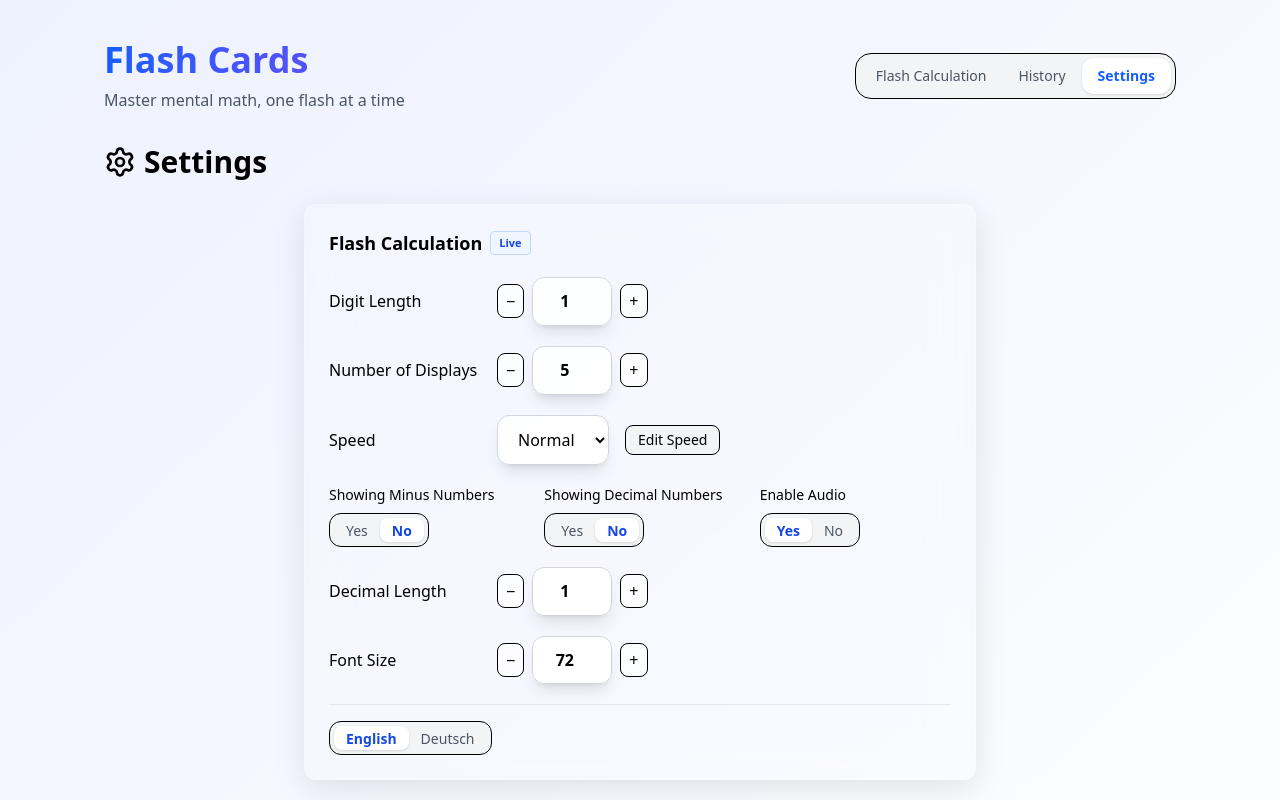
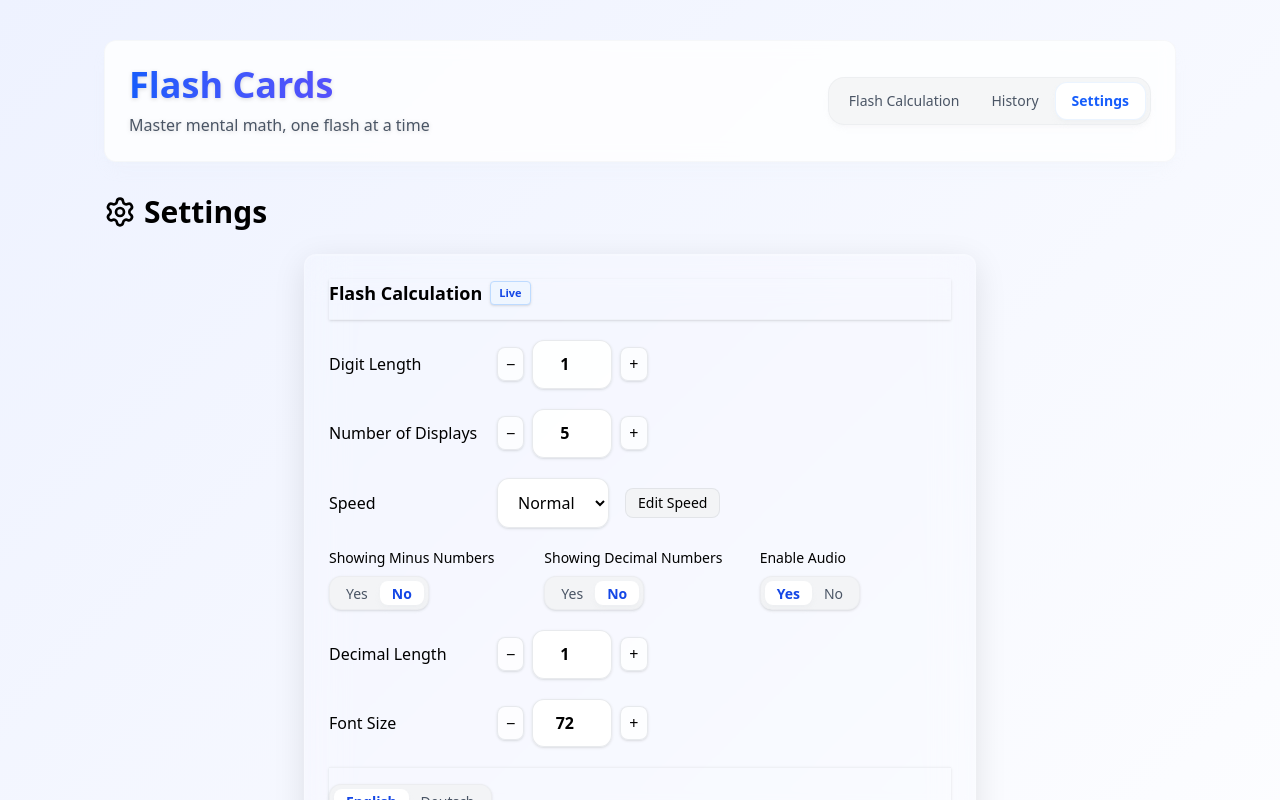
Before and after one commit to AlbertShehu/Flash-Cards, a React (Vite) app: page /app in a window 1280 px wide. Both pictures are taken after a click on the button "Settings". Shown: the top 800 px of the page. Built offline with nearby package versions, Linux system fonts and the light colour scheme.

Commit message:
Add borders and shadows to Header and Tabs components

```diff
--- a/src/components/Header.jsx
+++ b/src/components/Header.jsx
@@ -13,15 +13,15 @@ export default function Header({ tab, setTab, bgClass, children }) {
         <motion.header
           initial={{ opacity: 0, y: -20 }}
           animate={{ opacity: 1, y: 0 }}
-          className="flex flex-col sm:flex-row items-start sm:items-center justify-between gap-4 sm:gap-6"
+          className="flex flex-col sm:flex-row items-start sm:items-center justify-between gap-4 sm:gap-6 p-4 sm:p-6 rounded-xl border border-gray-200/30 shadow-lg shadow-gray-200/10 bg-white/80 backdrop-blur-sm"
         >
           <div className="flex-1">
-            <Link to="/">
-              <h1 className="text-2xl sm:text-3xl md:text-4xl font-bold bg-gradient-to-r from-blue-600 to-purple-600 bg-clip-text text-transparent">
+            <Link to="/" className="hover:scale-105 transition-transform duration-200">
+              <h1 className="text-2xl sm:text-3xl md:text-4xl font-bold bg-gradient-to-r from-blue-600 to-purple-600 bg-clip-text text-transparent drop-shadow-sm">
                 {t('common.appName')}
               </h1>
             </Link>
-            <p className="text-sm sm:text-base text-gray-600 mt-1 sm:mt-2">{t('common.tagline')}</p>
+            <p className="text-sm sm:text-base text-gray-600 mt-1 sm:mt-2 drop-shadow-sm">{t('common.tagline')}</p>
           </div>
           <div className="w-full sm:w-auto">
             <Tabs
--- a/src/components/Tabs.jsx
+++ b/src/components/Tabs.jsx
@@ -3,7 +3,7 @@ import { motion } from 'framer-motion';
 
 export default function Tabs({ value, onChange, options }) {
   return (
-    <div className="flex flex-col sm:flex-row w-full sm:w-auto rounded-2xl bg-gray-100 p-1 border gap-1 sm:gap-0">
+    <div className="flex flex-col sm:flex-row w-full sm:w-auto rounded-2xl bg-gray-100/80 p-1 border border-gray-200/50 shadow-md shadow-gray-200/20 gap-1 sm:gap-0 backdrop-blur-sm">
       {options.map((opt) => {
         const optionValue = typeof opt === 'string' ? opt : opt.value;
         const optionLabel = typeof opt === 'string' ? opt : opt.label;
@@ -14,10 +14,10 @@ export default function Tabs({ value, onChange, options }) {
             whileHover={{ scale: 1.05 }}
             whileTap={{ scale: 0.95 }}
             onClick={() => onChange(optionValue)}
-            className={`flex-1 sm:flex-none px-3 sm:px-4 py-2 rounded-xl text-xs sm:text-sm transition-all ${
+            className={`flex-1 sm:flex-none px-3 sm:px-4 py-2 rounded-xl text-xs sm:text-sm transition-all duration-200 ${
               value === optionValue
-                ? 'bg-white shadow font-semibold text-blue-600'
-                : 'text-gray-600 hover:text-gray-800'
+                ? 'bg-white shadow-md shadow-gray-200/30 font-semibold text-blue-600 border border-blue-200/30'
+                : 'text-gray-600 hover:text-gray-800 hover:bg-white/50'
             }`}
           >
             {optionLabel}
--- a/src/features/settings/FlashCalculationSettings.jsx
+++ b/src/features/settings/FlashCalculationSettings.jsx
@@ -63,7 +63,7 @@ function AnimatedNumberInput({ value, min = 0, max = 999, step = 1, onChange, cl
         whileTap={{ scale: 0.9 }}
         whileHover={{ y: -1 }}
         onClick={dec}
-        className="px-2 py-1 rounded-lg border bg-white/70 hover:bg-white"
+        className="px-2 py-1 rounded-lg border border-gray-300/50 bg-white/70 hover:bg-white shadow-sm hover:shadow-md"
         aria-label="Decrease"
       >
         −
@@ -100,7 +100,7 @@ function AnimatedNumberInput({ value, min = 0, max = 999, step = 1, onChange, cl
               e.preventDefault();
             }
           }}
-          className="input w-24 sm:w-20 text-center font-semibold text-base sm:text-sm"
+          className="input w-24 sm:w-20 text-center font-semibold text-base sm:text-sm border border-gray-300/50 shadow-sm focus:shadow-md focus:border-blue-400/50"
           style={{ fontSize: '16px' }} // Prevent zoom on iOS
         />
         <AnimatePresence>
@@ -121,7 +121,7 @@ function AnimatedNumberInput({ value, min = 0, max = 999, step = 1, onChange, cl
         whileTap={{ scale: 0.9 }}
         whileHover={{ y: -1 }}
         onClick={inc}
-        className="px-2 py-1 rounded-lg border bg-white/70 hover:bg-white"
+        className="px-2 py-1 rounded-lg border border-gray-300/50 bg-white/70 hover:bg-white shadow-sm hover:shadow-md"
         aria-label="Increase"
       >
         +
@@ -133,7 +133,7 @@ function AnimatedNumberInput({ value, min = 0, max = 999, step = 1, onChange, cl
 // ====== Radio as "pill switcher" (po/jo & gjuha) ======
 function PillRadio({ name, options, value, onChange }) {
   return (
-    <div className="relative inline-flex p-1 rounded-xl bg-gray-100 border">
+    <div className="relative inline-flex p-1 rounded-xl bg-gray-100 border border-gray-200/50 shadow-sm">
       {/* background animated pill */}
       <div className="relative flex">
         {options.map((opt) => (
@@ -158,7 +158,7 @@ function PillRadio({ name, options, value, onChange }) {
             {value === opt.value && (
               <motion.span
                 layoutId={`${name}-pill`}
-                className="absolute inset-0 rounded-lg bg-white shadow"
+                className="absolute inset-0 rounded-lg bg-white shadow-md shadow-gray-200/30"
                 transition={{ type: 'spring', stiffness: 350, damping: 30 }}
               />
             )}
@@ -202,17 +202,17 @@ export default function FlashCalculationSettings({ settings, onChange }) {
 
   return (
     <motion.div
-      className="glass-effect rounded-xl p-6 space-y-5"
+      className="glass-effect rounded-xl p-6 space-y-5 border border-gray-200/50 shadow-lg shadow-gray-200/20"
       variants={listVariants}
       initial="hidden"
       animate="show"
     >
-      <motion.h3 className="font-semibold text-lg flex items-center gap-2" variants={cardVariants}>
+      <motion.h3 className="font-semibold text-lg flex items-center gap-2 pb-3 border-b border-gray-200/30 shadow-sm" variants={cardVariants}>
         {t('settings.flashCalculation.title')}
         <motion.span
           initial={{ opacity: 0, x: -6 }}
           animate={{ opacity: 1, x: 0 }}
-          className="px-2 py-0.5 text-[11px] rounded bg-blue-50 text-blue-700 border border-blue-200"
+          className="px-2 py-0.5 text-[11px] rounded bg-blue-50 text-blue-700 border border-blue-200 shadow-sm"
         >
           Live
         </motion.span>
@@ -246,7 +246,7 @@ export default function FlashCalculationSettings({ settings, onChange }) {
         <select
           value={settings.speedFlashCalculation}
           onChange={(e) => set('speedFlashCalculation', Number(e.target.value))}
-          className="input"
+          className="input border border-gray-300/50 shadow-sm focus:shadow-md focus:border-blue-400/50"
         >
           {speedOptions.map((option) => (
             <option key={option.value} value={option.value}>
@@ -256,7 +256,7 @@ export default function FlashCalculationSettings({ settings, onChange }) {
         </select>
         <motion.button
           onClick={() => setShowSpeedEditor(true)}
-          className="ml-2 px-3 py-1 text-sm bg-gray-100 hover:bg-gray-200 rounded-lg border"
+          className="ml-2 px-3 py-1 text-sm bg-gray-100 hover:bg-gray-200 rounded-lg border border-gray-300/50 shadow-sm hover:shadow-md"
           whileHover={{ scale: 1.04 }}
           whileTap={{ scale: 0.96 }}
           animate={{ boxShadow: ['0 0 0 0 rgba(59,130,246,0)', '0 0 0 8px rgba(59,130,246,0.0)'] }}
@@ -338,7 +338,7 @@ export default function FlashCalculationSettings({ settings, onChange }) {
       </motion.label>
 
       {/* Language */}
-      <motion.div className="pt-4 border-t border-gray-200" variants={cardVariants}>
+      <motion.div className="pt-4 border-t border-gray-200/50 shadow-sm" variants={cardVariants}>
         <div className="space-y-3">
 
           <PillRadio
```
